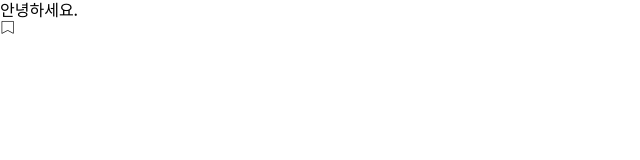
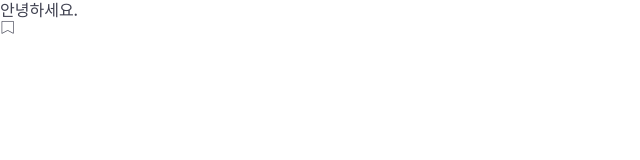
Before and after one commit to 10hobbit/tomorrow-hosue, a website: page index.html in a window 1280 px wide. Shown: the full height of the page, 0-640 px from the left. Drawn offline with nearby package versions, Linux system fonts and the light colour scheme; files that its build step writes are made by us from their sources; files whose address does not match are found by name.

Commit message:
💄 Add missing reset declarations

```diff
--- a/styles/base/_reset.scss
+++ b/styles/base/_reset.scss
@@ -1,15 +1,19 @@
 * {
   margin: 0;
-  font-family: 'Noto sans KR', sans-serif;
+  font-family: $font-main;
+  -moz-osx-font-smoothing: grayscale;
+  -webkit-font-smoothing: antialiased;
   box-sizing: border-box;
 }
 
 html {
-  font-family: 'Noto sans KR', sans-serif;
+  font-family: $font-main;
+  font-size: $font-size-16;
 }
 
 body {
-  font-family: 'Noto sans KR', sans-serif;
+  font-family: $font-main;
+  color: $primary;
 }
 
 h1 {
```
